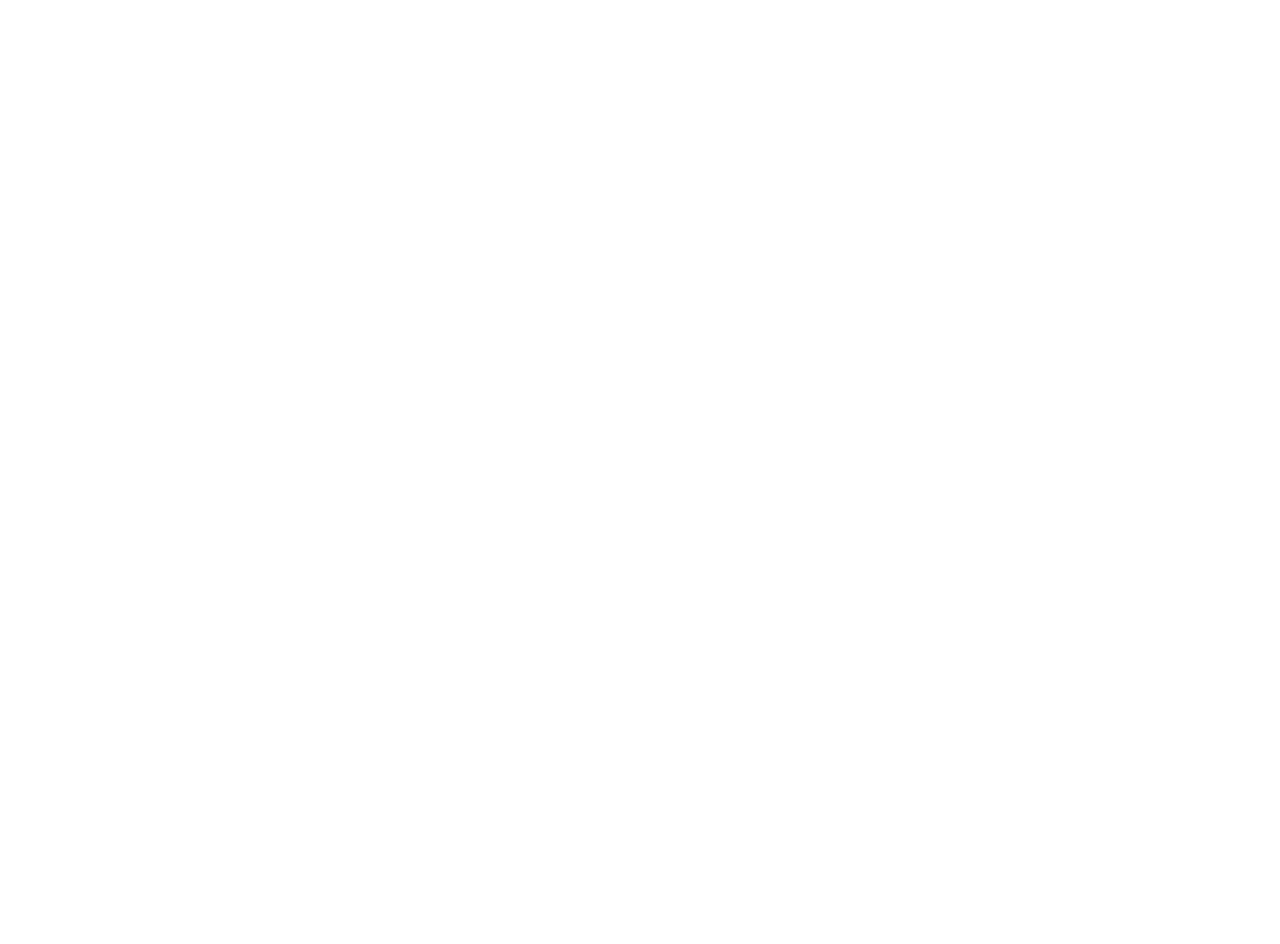
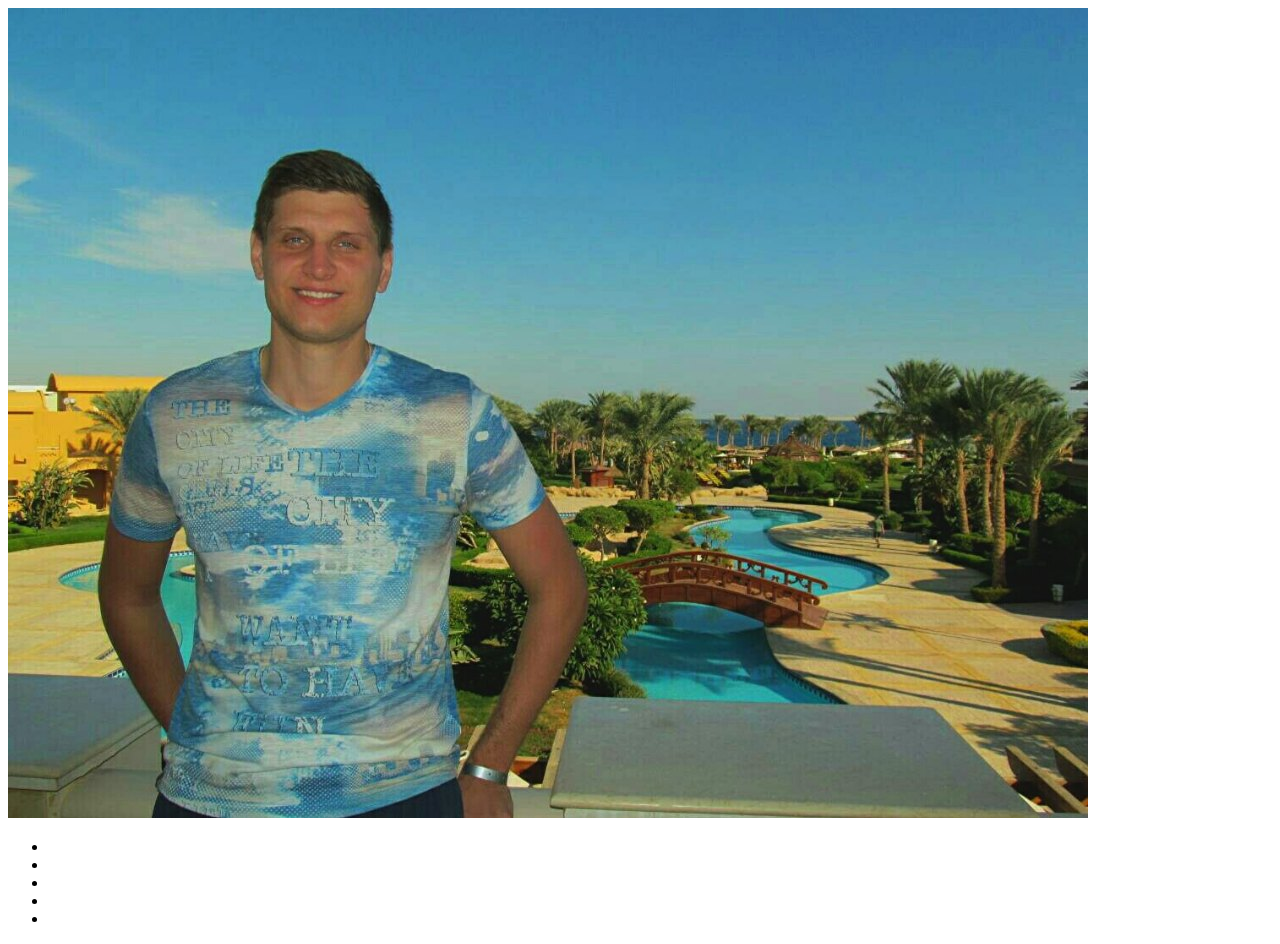
Before and after one commit to zhenya-adamchyk/rsschool-cv, a plain HTML site: page index.html in a window 1280 px wide. Before the commit the page ends 800 px from the top, so only its background shows below. Drawn offline with Linux system fonts and the light colour scheme.

Commit message:
feat: add avatar

```diff
--- a/index.html
+++ b/index.html
@@ -6,6 +6,19 @@
     <title>Document</title>
 </head>
 <body>
+    <header class="header">
+        <div class="avatar">
+            <img src="av.jpg" alt="">
+        </div>
+        <ul class="options">
+            <li class="params"></li>
+            <li class="params"></li>
+            <li class="params"></li>
+            <li class="params"></li>
+            <li class="params"></li>
+        </ul>
 
+
+    </header>
 </body>
 </html>
```
Also changed, not shown: av.jpg (added).
